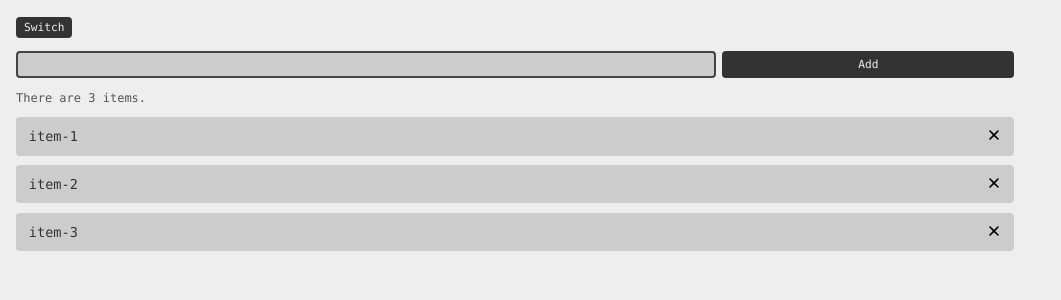
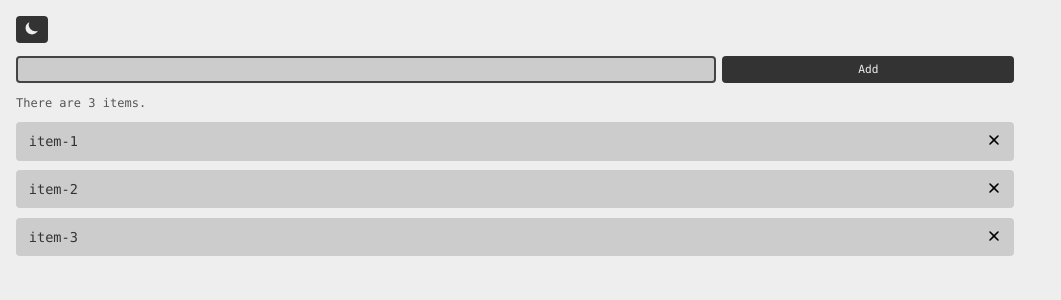
Before and after one commit to manangouhari/react-context-example, a React (Create React App) app: page / in a window 1280 px wide. Shown: the top 300 px of the page, without its empty margins (0-1061 px from the left). Built offline with nearby package versions, Linux system fonts and the light colour scheme.

Commit message:
Stat component improved. Improved stats component to fix plurality and added Moon icon.

```diff
--- a/src/components/Stats.js
+++ b/src/components/Stats.js
@@ -3,7 +3,12 @@ import { ItemContext } from "../context/ItemContext";
 
 const Stats = () => {
   const [items] = useContext(ItemContext);
-  return <div className="total">There are {items.length} items.</div>;
+  return (
+    <div className="total">
+      There {items.length === 1 ? "is" : "are"} {items.length}{" "}
+      {items.length === 1 ? "item" : "items"}.
+    </div>
+  );
 };
 
 export default Stats;
--- a/src/components/ThemeToggle.js
+++ b/src/components/ThemeToggle.js
@@ -1,9 +1,9 @@
 import React from "react";
 import Sun from "../icons/Sun";
+import Moon from "../icons/Moon";
 const ThemeToggle = () => (
   <button className="theme-btn">
-    Switch
-    {/* <Sun /> */}
+    <Moon />
   </button>
 );
 
--- /dev/null
+++ b/src/icons/Moon.js
@@ -0,0 +1,9 @@
+import React from "react";
+
+const Moon = () => (
+  <svg className="icon" fill="currentColor" viewBox="0 0 20 20">
+    <path d="M17.293 13.293A8 8 0 016.707 2.707a8.001 8.001 0 1010.586 10.586z" />
+  </svg>
+);
+
+export default Moon;
```
